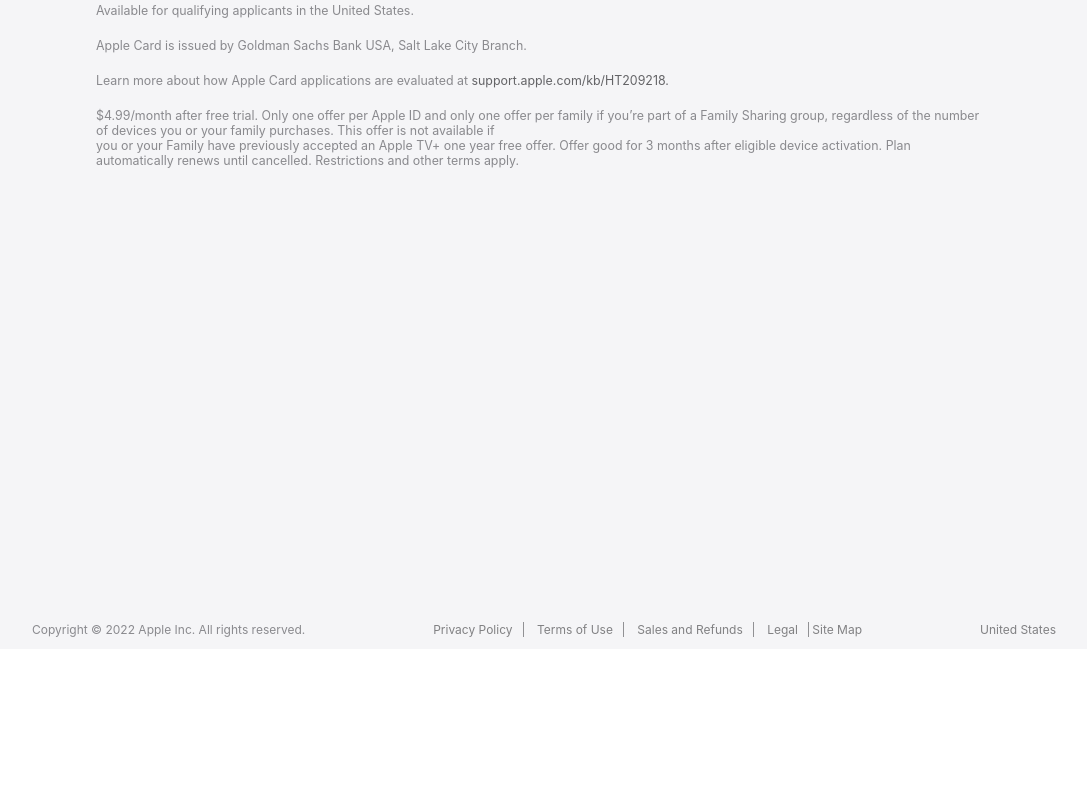
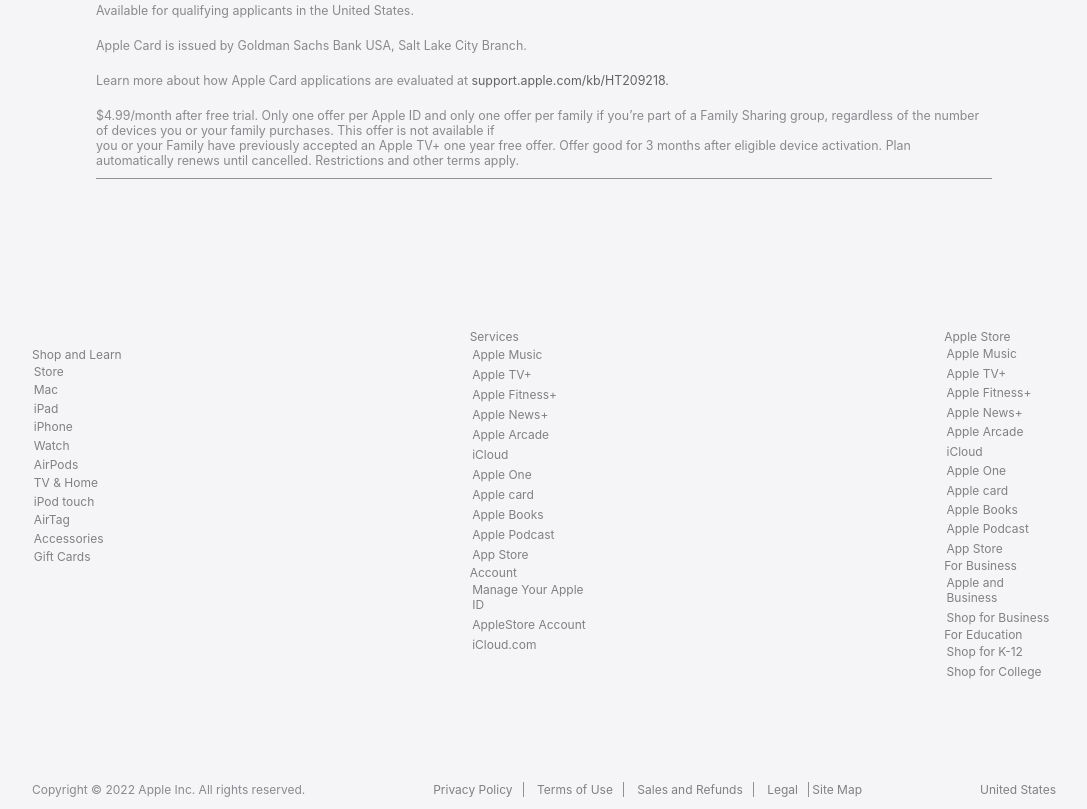
Before and after one commit to ergiboja/hoxton-html-apple, a plain HTML site: page index.html in a window 1280 px wide. Shown: the part 4507-5316 px from the top of the page, without its empty margins (96-1183 px from the left). Before the commit the page ends 5156 px from the top, so only its background shows below. Drawn offline with nearby package versions, Linux system fonts and the light colour scheme.

Commit message:
small update

```diff
--- a/index.html
+++ b/index.html
@@ -181,6 +181,90 @@
 
     <section class="eleven">
 
+        <div class="footerlinks">
+            <div class="footercolumn">
+            <div class="footer-coltitle">Shop and Learn</div>
+                <a href="#">Store</a>
+                <a href="#">Mac</a>
+                <a href="#">iPad</a>
+                <a href="#">iPhone</a>
+                <a href="#">Watch</a>
+                <a href="#">AirPods</a>
+                <a href="#">TV & Home</a>
+                <a href="#">iPod touch</a>
+                <a href="#">AirTag</a>
+                <a href="#">Accessories</a>
+                <a href="#">Gift Cards</a>
+
+        </div>
+
+
+        </div>
+
+
+
+        </div>
+        <div class="col3">
+            <div class="footercolumn2">
+            <div class="footer-coltitle">Services</div>
+
+                <a href="#">Apple Music</a>
+                <a href="#">Apple TV+</a>
+                <a href="#">Apple Fitness+</a>
+                <a href="#">Apple News+</a>
+                <a href="#">Apple Arcade</a>
+                <a href="#">iCloud</a>
+                <a href="#">Apple One</a>
+                <a href="#">Apple card</a>
+                <a href="#">Apple Books</a>
+                <a href="#">Apple Podcast</a>
+                <a href="#">App Store</a>
+
+        </div>
+        <div class="footercolumn1">
+        <div class="footer-coltitle">Account</div>
+                <a href="#">Manage Your Apple ID</a>
+                <a href="#">AppleStore Account</a>
+                <a href="#">iCloud.com</a>
+
+
+        </div>
+
+        </div>
+        <div class="col4">
+            <div class="footercolumn4">
+            <div class="footer-coltitle">Apple Store</div>
+
+                <a href="#">Apple Music</a>
+                <a href="#">Apple TV+</a>
+                <a href="#">Apple Fitness+</a>
+                <a href="#">Apple News+</a>
+                <a href="#">Apple Arcade</a>
+                <a href="#">iCloud</a>
+                <a href="#">Apple One</a>
+                <a href="#">Apple card</a>
+                <a href="#">Apple Books</a>
+                <a href="#">Apple Podcast</a>
+                <a href="#">App Store</a>
+
+        </div>
+        <div class="col5">
+            <div class="footercolumn5">
+                <div class="footer-coltitle">For Business</div>
+
+                    <a href="#">Apple and Business</a>
+                    <a href="#">Shop for Business</a>
+
+
+        </div>
+        </div>
+        <div class="footercolumn6">
+        <div class="footer-coltitle">For Education</div>
+                <a href="#">Shop for K-12</a>
+                <a href="#">Shop for College</a>
+                </div>
+
+
 
 
 
--- a/style.css
+++ b/style.css
@@ -16,7 +16,7 @@
     'two     two '100vh
     'three   three'100vh
     'maini maini'auto
-    'ten ten'50vh
+    'ten ten'70vh
     'eleven eleven'55vh
     'footer footer'5vh/
     50% 50%
@@ -503,13 +503,6 @@
     text-decoration: underline;
 }
 
-
-
-
-.eleven{
-    grid-area: eleven;
-    background-color: #f5f5f7;
-}
 .footer{
     grid-area: footer;
     background-color: #f5f5f7;
@@ -523,6 +516,7 @@
     grid-auto-flow: column;
     justify-content: space-between;
     align-items: center;
+    height: 100%;
 
 
 
@@ -549,6 +543,68 @@
     color:#818183;
 
 }
+.eleven{
+    grid-area: eleven;
+    background-color: #f5f5f7;
+    width: 100%;
+    display: grid;
+    grid-auto-flow: column;
+    height: 100%;
+    font-size: 12px;
+    padding-left: 10%;
+    padding-right: 10%;
+    align-content: flex-start;
+    justify-content: space-between;
+
+}
+.eleven a{
+    font-size:12px ;
+    color: #818183;
+    font-family: "SF Pro Text","Myriad Set Pro","SF Pro Icons","Apple Legacy Chevron","Helvetica Neue","Helvetica","Arial",sans-serif;
+    text-decoration: none;
+    padding: 2%;
+}
+.eleven a:hover{
+text-decoration: underline;
+}
+.footer-coltitle {
+    font-size:12px ;
+    width: 100%;
+    color: #808080;
+    font-family: "SF Pro Text","Myriad Set Pro","SF Pro Icons","Apple Legacy Chevron","Helvetica Neue","Helvetica","Arial",sans-serif;
+
+}
+.footercolumn{
+    display: grid;
+    margin-top: 18px;
+    margin-bottom: 15px;
+
+}
+.footercolumn1{
+    display: grid;
+
+}
+.footercolumn2{
+    display: grid;
+
+
+}
+.footercolumn4{
+    display: grid;
+
+
+}
+.footercolumn5{
+    display: grid;
+
+}
+.footercolumn6{
+display: grid;
+}
+
+
+
+
 .leftsite:hover{
     text-decoration: underline;
 }
```
